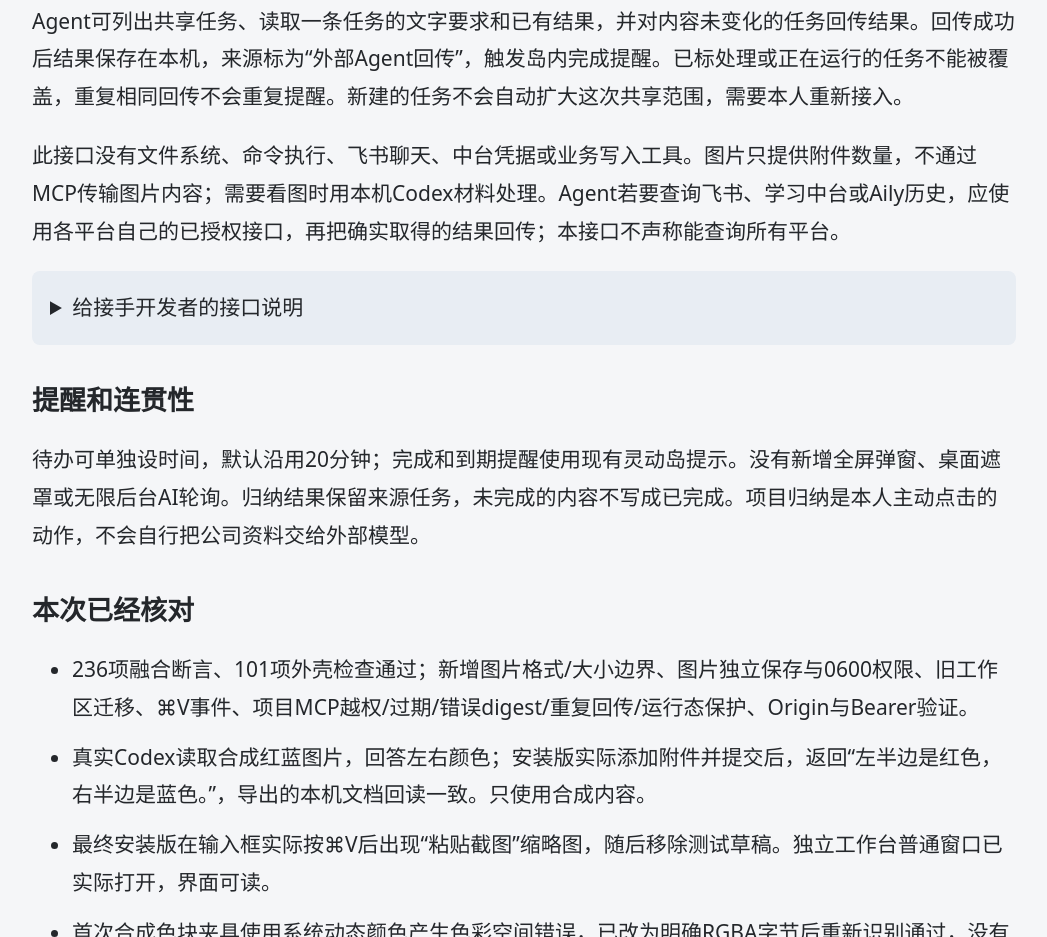
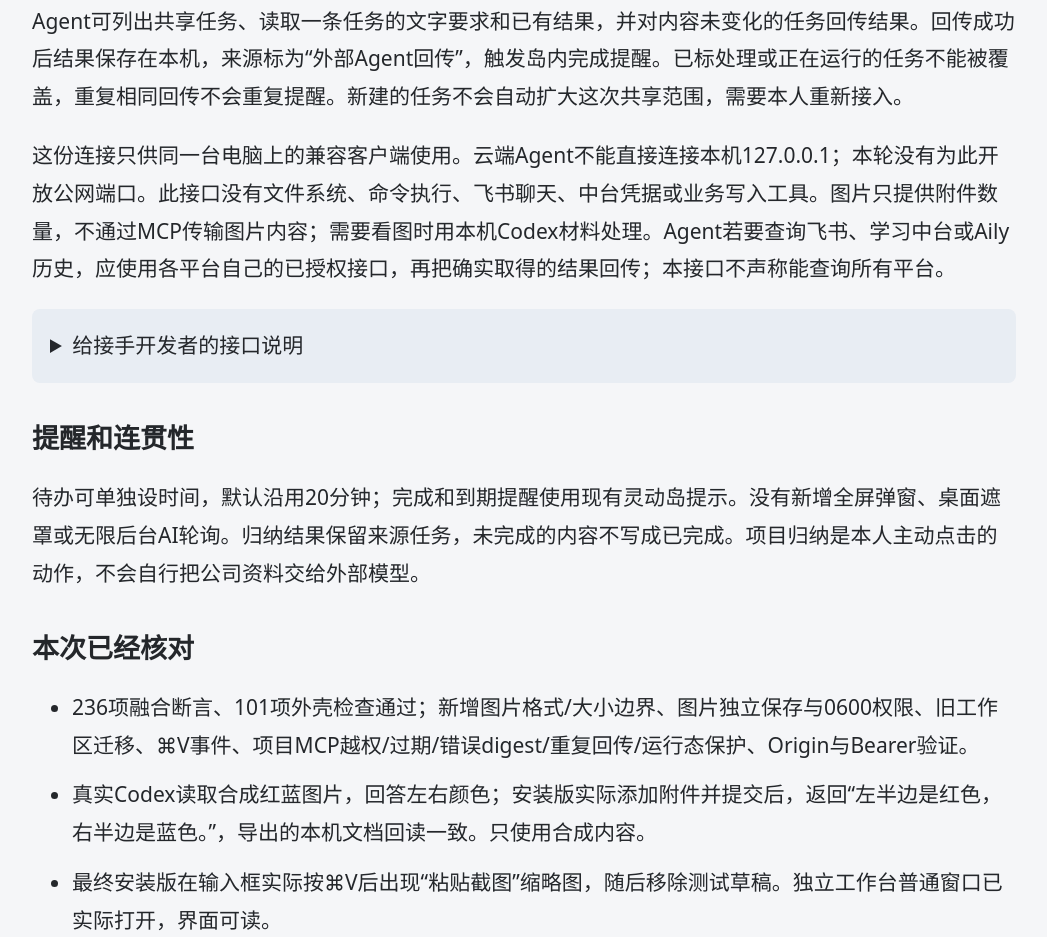
Before and after one commit to zaizhi-1112/feishu-island, a plain HTML site: page docs/AI工作台接入与验收.html in a window 1280 px wide. Shown: the part 1933-2870 px from the top of the page, without its empty margins (116-1163 px from the left). Drawn offline with Linux system fonts and the light colour scheme.

Commit message:
Clarify local-only workspace agent connection

```diff
--- a/docs/AI工作台接入与验收.html
+++ b/docs/AI工作台接入与验收.html
@@ -2,7 +2,7 @@
 <nav><a href="#use">怎么用</a><a href="#status">接通到哪一步</a><a href="#agent">Agent 对接</a><a href="#checks">验证事实</a></nav>
 <h2 id="use">现在可以直接用</h2><ol><li>在顶部灵动岛的工作台点窗口图标，打开独立的“个人工作台”。它是普通可关闭窗口，不会覆盖或锁住桌面。</li><li>填写项目名称，输入记录或处理要求。选“添加附件”可放入图片、Word、PDF或文字文件。截图复制后，在输入框按 ⌘V，也可点“粘贴”。图片显示缩略图，提交前可移除。</li><li>“存待办”只保存本机；“交给AI”才把这条文字与图片交给本人已登录的 Codex。材料 Skill 仍作为处理要求，不自动执行脚本。图片最多6张、合计20MB；单张10MB、3200万像素以内，应用会去除图片元数据并缩放到最长2400像素。图片原件不移动。</li><li>在“待办”看处理状态、结果和来源。点“存文档”导出本机文字文档；这不等于已经创建飞书云文档。</li><li>同一个项目有了记录后，点“归纳这个项目”。它依据这个项目最近40条任务的文字、已有结果和状态，整理进展、下一步及待确认问题，不自动扫描其他项目或飞书聊天，也不推断未提供的图片内容。</li></ol>
 <h2 id="status">各平台的真实状态</h2><div class="table"><table><thead><tr><th>能力</th><th>状态</th><th>说明</th></tr></thead><tbody><tr><td>本机 Codex</td><td>已实测</td><td>真实看图、后台处理、结果读取与本机文档保存。使用既有登录，保留材料处理沙箱，关闭命令、浏览器、MCP等模型工具。</td></tr><tr><td>飞书消息</td><td>沿用真实只读接收</td><td>当前显示账号“吴闯”，昵称宰治；全部消息仍在岛内按原重要、免打扰规则展示。此轮未重新验收连续新消息延迟。</td></tr><tr><td>虚实中台</td><td>已有独立授权；最终更新后连接待恢复</td><td>本轮开始核对hubConnected=true；程序更新后读取凭据再次等待系统确认，最终尚未恢复。不代输密码、不读取或迁移其他应用的授权令牌。</td></tr><tr><td>豆包工作／飞书 Aily</td><td>已找到真实登录入口；尚未完成应用内调用</td><td>浏览器和本机豆包工作显示“吴闯”，与当前飞书接收账号同名。官方API支持调用具体Aily应用，但需确定应用ID、用户可用范围、aily会话/消息/运行权限和套餐能力；不能把普通网页会话或只读消息令牌当成Agent接口。</td></tr><tr><td>飞书云文档创建</td><td>未接通</td><td>官方存在创建文档接口；现有工作岛消息与中台连接不包含本轮所需的文档写入能力。已提供本机文档导出，不冒充云文档创建。</td></tr><tr><td>GPT Agent</td><td>工作台MCP接口已实现；具体客户端未连接</td><td>兼容MCP的Agent可接入当前项目的任务与回传。没有把普通Codex调用说成你已有的某个GPT Agent。</td></tr><tr><td>Dot</td><td>未确认具体产品及可调用入口</td><td>当前可用应用/工具中未确认到名为Dot的连接。电脑存在Ardot，但不凭名字相近将其当成你的Dot；也未读取它的内部数据库或会话凭据。</td></tr></tbody></table></div>
-<h2 id="agent">Agent 怎样与这个工作台协作</h2><p>在独立工作台选好项目，点击唯一的“接入Agent”按钮，会复制可供兼容客户端使用的MCP连接。连接只包含当时这个项目已有的最多40条任务，30分钟有效；锁屏、退出或重新接入会使旧连接失效。不要把连接内容发到群里，它包含短期访问凭证。</p><p>Agent可列出共享任务、读取一条任务的文字要求和已有结果，并对内容未变化的任务回传结果。回传成功后结果保存在本机，来源标为“外部Agent回传”，触发岛内完成提醒。已标处理或正在运行的任务不能被覆盖，重复相同回传不会重复提醒。新建的任务不会自动扩大这次共享范围，需要本人重新接入。</p><p>此接口没有文件系统、命令执行、飞书聊天、中台凭据或业务写入工具。图片只提供附件数量，不通过MCP传输图片内容；需要看图时用本机Codex材料处理。Agent若要查询飞书、学习中台或Aily历史，应使用各平台自己的已授权接口，再把确实取得的结果回传；本接口不声称能查询所有平台。</p><details><summary>给接手开发者的接口说明</summary><p>Streamable HTTP JSON-RPC：本机设置端口下的 <code>/mcp/workspace</code>，仅127.0.0.1、Bearer短期凭证、无浏览器Origin。工具：<code>list_project_tasks</code>、<code>read_work_task</code>、<code>submit_work_result</code>。后者须提供任务ID、读取时的digest与结果正文，正文最多60000 UTF-8字节。任务材料、图片ID和要求纳入digest。状态不由Agent随意修改；回传只进入可取结果状态。授权令牌不入Git、说明或日志。</p></details>
+<h2 id="agent">Agent 怎样与这个工作台协作</h2><p>在独立工作台选好项目，点击唯一的“接入Agent”按钮，会复制可供兼容客户端使用的MCP连接。连接只包含当时这个项目已有的最多40条任务，30分钟有效；锁屏、退出或重新接入会使旧连接失效。不要把连接内容发到群里，它包含短期访问凭证。</p><p>Agent可列出共享任务、读取一条任务的文字要求和已有结果，并对内容未变化的任务回传结果。回传成功后结果保存在本机，来源标为“外部Agent回传”，触发岛内完成提醒。已标处理或正在运行的任务不能被覆盖，重复相同回传不会重复提醒。新建的任务不会自动扩大这次共享范围，需要本人重新接入。</p><p>这份连接只供同一台电脑上的兼容客户端使用。云端Agent不能直接连接本机127.0.0.1；本轮没有为此开放公网端口。此接口没有文件系统、命令执行、飞书聊天、中台凭据或业务写入工具。图片只提供附件数量，不通过MCP传输图片内容；需要看图时用本机Codex材料处理。Agent若要查询飞书、学习中台或Aily历史，应使用各平台自己的已授权接口，再把确实取得的结果回传；本接口不声称能查询所有平台。</p><details><summary>给接手开发者的接口说明</summary><p>Streamable HTTP JSON-RPC：本机设置端口下的 <code>/mcp/workspace</code>，仅127.0.0.1、Bearer短期凭证、无浏览器Origin。工具：<code>list_project_tasks</code>、<code>read_work_task</code>、<code>submit_work_result</code>。后者须提供任务ID、读取时的digest与结果正文，正文最多60000 UTF-8字节。任务材料、图片ID和要求纳入digest。状态不由Agent随意修改；回传只进入可取结果状态。授权令牌不入Git、说明或日志。</p></details>
 <h2>提醒和连贯性</h2><p>待办可单独设时间，默认沿用20分钟；完成和到期提醒使用现有灵动岛提示。没有新增全屏弹窗、桌面遮罩或无限后台AI轮询。归纳结果保留来源任务，未完成的内容不写成已完成。项目归纳是本人主动点击的动作，不会自行把公司资料交给外部模型。</p>
 <h2 id="checks">本次已经核对</h2><ul><li>236项融合断言、101项外壳检查通过；新增图片格式/大小边界、图片独立保存与0600权限、旧工作区迁移、⌘V事件、项目MCP越权/过期/错误digest/重复回传/运行态保护、Origin与Bearer验证。</li><li>真实Codex读取合成红蓝图片，回答左右颜色；安装版实际添加附件并提交后，返回“左半边是红色，右半边是蓝色。”，导出的本机文档回读一致。只使用合成内容。</li><li>最终安装版在输入框实际按⌘V后出现“粘贴截图”缩略图，随后移除测试草稿。独立工作台普通窗口已实际打开，界面可读。</li><li>首次合成色块夹具使用系统动态颜色产生色彩空间错误，已改为明确RGBA字节后重新识别通过，没有忽略失败。实际⌘V首次未触发，已补输入框尺寸和键盘事件路径，并复验成功。</li><li>安装版实际完成合成项目归纳，引用源任务给出进展；测试任务标处理，清除提醒和草稿并解除固定。说明HTML完成源码结构核对，浏览器因file协议策略拒绝打开，本轮未完成HTML视觉复验。</li><li>没有把MCP合成协议测试说成Dot、豆包或GPT客户端已完成连接；没有创建真实飞书云文档，没有替人点审批。GitHub仅同步开发分支与PR，main仍需两位负责人确认。</li></ul>
 <h2>官方资料与接入依据</h2><p><a href="https://aily.feishu.cn/hc/8qluoxsa_mqnk8i5v">飞书Aily：OpenAPI接入与接口说明</a> · <a href="https://aily.feishu.cn/hc/8qluoxsa_ldyc3hvx">Aily Web SDK</a> · <a href="https://open.feishu.cn/document/server-docs/docs/docs/docx-v1/document/create">飞书创建文档API</a> · <a href="https://developers.openai.com/codex/noninteractive">OpenAI官方：Codex非交互模式</a>。Codex图片参数另已核对本机有效CLI的 <code>exec --help</code>，未使用损坏的Homebrew入口。</p><p><a href="预览版使用说明.html">返回完整使用说明</a> · <a href="https://github.com/zaizhi-1112/feishu-island/pull/5">GitHub开发PR</a></p></main></html>
```
